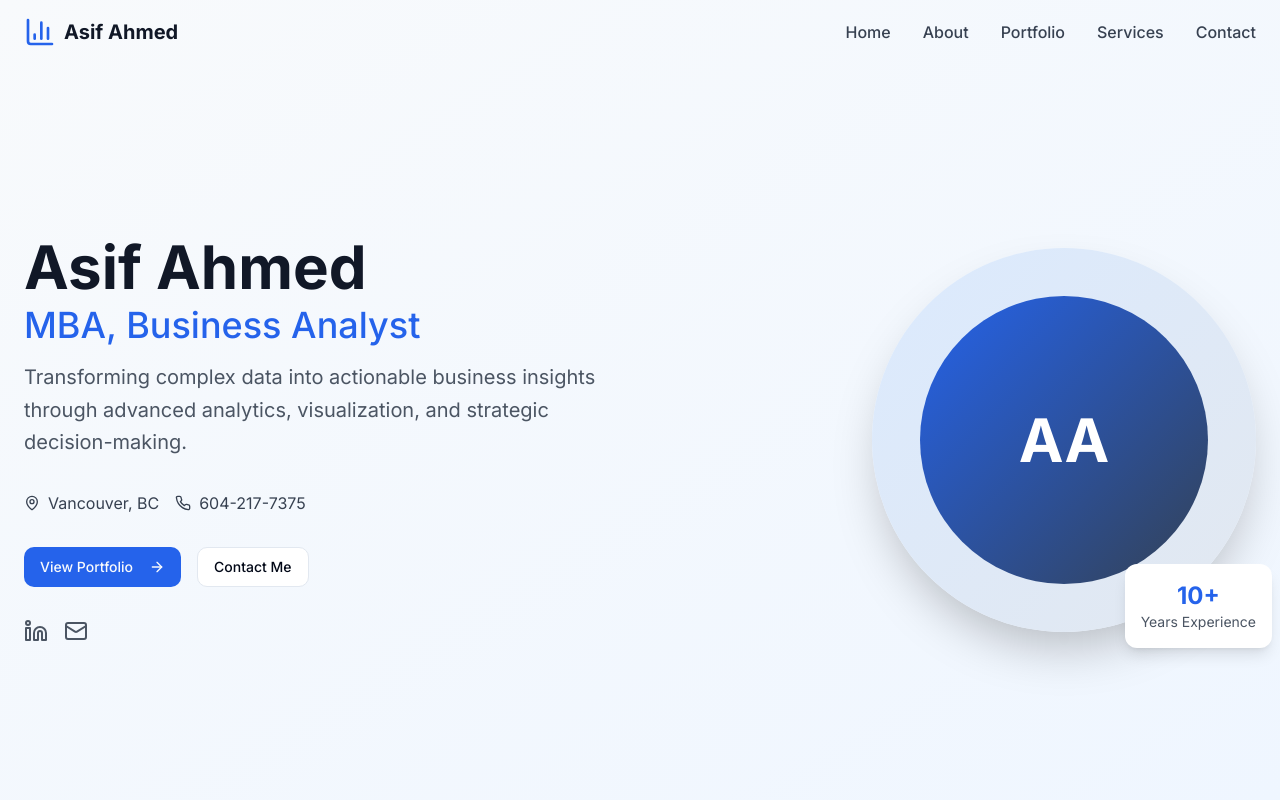
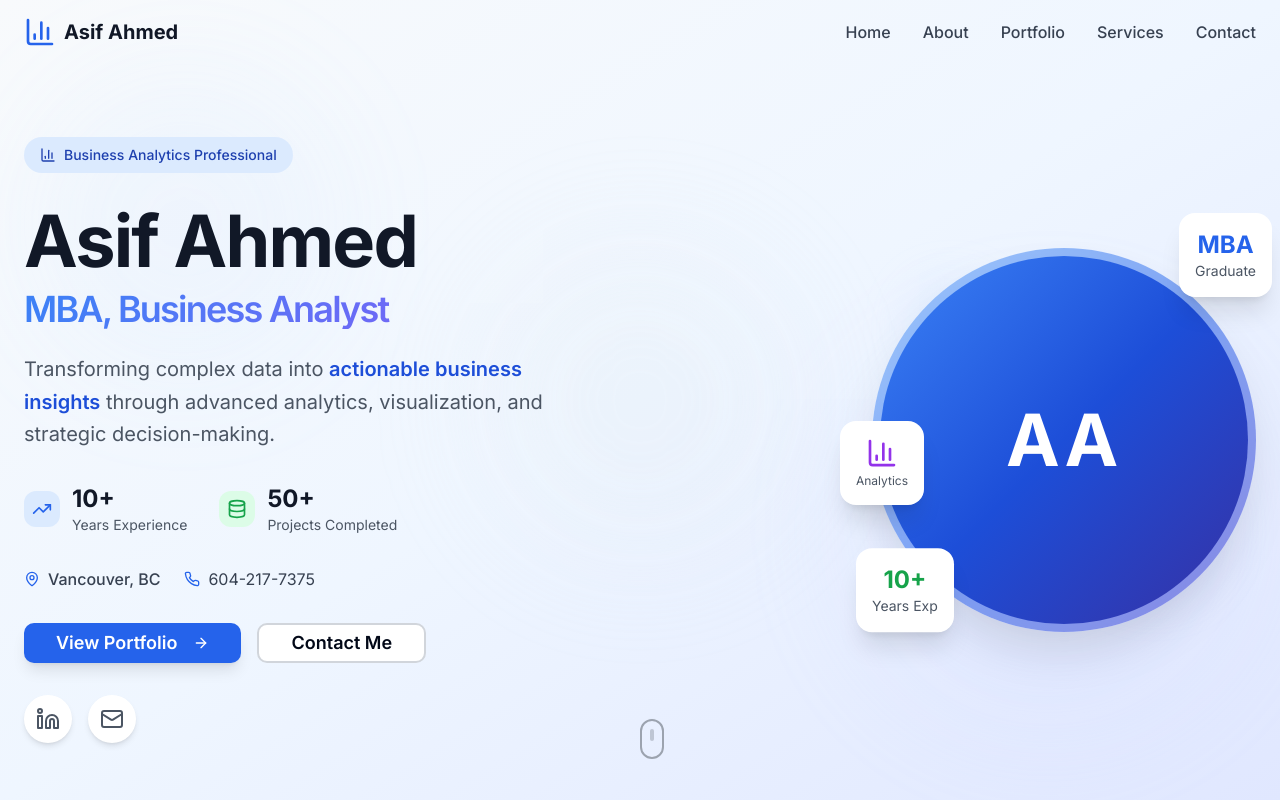
Before and after one commit to asifahmedamit/asifahmed, a React (Vite) app: page / in a window 1280 px wide. Shown: the top 800 px of the page. Built offline with nearby package versions, Linux system fonts and the light colour scheme.

Commit message:
Enhance hero section UI
Improved the Hero section's user interface with modern design elements.

```diff
--- a/src/components/Hero.tsx
+++ b/src/components/Hero.tsx
@@ -1,6 +1,6 @@
 
 import React from 'react';
-import { ArrowRight, Download, Linkedin, Mail, Phone, MapPin } from 'lucide-react';
+import { ArrowRight, Download, Linkedin, Mail, Phone, MapPin, BarChart3, TrendingUp, Database } from 'lucide-react';
 import { Button } from '@/components/ui/button';
 
 const Hero = () => {
@@ -10,73 +10,158 @@ const Hero = () => {
   };
 
   return (
-    <section id="home" className="min-h-screen flex items-center bg-gradient-to-br from-slate-50 to-blue-50 pt-20">
-      <div className="container mx-auto px-6">
-        <div className="grid lg:grid-cols-2 gap-12 items-center">
+    <section id="home" className="min-h-screen flex items-center relative overflow-hidden pt-20">
+      {/* Animated Background */}
+      <div className="absolute inset-0 bg-gradient-to-br from-slate-50 via-blue-50 to-indigo-100">
+        <div className="absolute inset-0">
+          <div className="absolute top-20 left-10 w-72 h-72 bg-blue-200/20 rounded-full blur-3xl animate-pulse"></div>
+          <div className="absolute bottom-20 right-10 w-96 h-96 bg-indigo-200/20 rounded-full blur-3xl animate-pulse delay-1000"></div>
+          <div className="absolute top-1/2 left-1/2 transform -translate-x-1/2 -translate-y-1/2 w-80 h-80 bg-slate-200/20 rounded-full blur-3xl animate-pulse delay-500"></div>
+        </div>
+      </div>
+
+      <div className="container mx-auto px-6 relative z-10">
+        <div className="grid lg:grid-cols-2 gap-16 items-center">
           {/* Left Content */}
-          <div className="space-y-8">
-            <div className="space-y-4">
-              <h1 className="text-5xl lg:text-6xl font-bold text-gray-900 leading-tight">
+          <div className="space-y-8 animate-fade-in">
+            {/* Badge */}
+            <div className="inline-flex items-center px-4 py-2 bg-blue-100 text-blue-800 rounded-full text-sm font-medium">
+              <BarChart3 className="h-4 w-4 mr-2" />
+              Business Analytics Professional
+            </div>
+
+            <div className="space-y-6">
+              <h1 className="text-6xl lg:text-7xl font-bold text-gray-900 leading-tight tracking-tight">
                 Asif Ahmed
-                <span className="block text-3xl lg:text-4xl text-blue-600 font-medium mt-2">
+                <span className="block text-3xl lg:text-4xl text-gradient font-semibold mt-3">
                   MBA, Business Analyst
                 </span>
               </h1>
-              <p className="text-xl text-gray-600 leading-relaxed">
-                Transforming complex data into actionable business insights through
+
+              <p className="text-xl text-gray-600 leading-relaxed max-w-xl">
+                Transforming complex data into <span className="font-semibold text-blue-700">actionable business insights</span> through
                 advanced analytics, visualization, and strategic decision-making.
               </p>
             </div>
 
-            <div className="flex flex-wrap gap-4">
-              <div className="flex items-center space-x-2 text-gray-700">
-                <MapPin className="h-4 w-4" />
-                <span>Vancouver, BC</span>
+            {/* Stats */}
+            <div className="flex flex-wrap gap-8">
+              <div className="flex items-center space-x-3">
+                <div className="p-2 bg-blue-100 rounded-lg">
+                  <TrendingUp className="h-5 w-5 text-blue-600" />
+                </div>
+                <div>
+                  <div className="text-2xl font-bold text-gray-900">10+</div>
+                  <div className="text-sm text-gray-600">Years Experience</div>
+                </div>
               </div>
-              <div className="flex items-center space-x-2 text-gray-700">
-                <Phone className="h-4 w-4" />
+              <div className="flex items-center space-x-3">
+                <div className="p-2 bg-green-100 rounded-lg">
+                  <Database className="h-5 w-5 text-green-600" />
+                </div>
+                <div>
+                  <div className="text-2xl font-bold text-gray-900">50+</div>
+                  <div className="text-sm text-gray-600">Projects Completed</div>
+                </div>
+              </div>
+            </div>
+
+            {/* Contact Info */}
+            <div className="flex flex-wrap gap-6 text-gray-700">
+              <div className="flex items-center space-x-2">
+                <MapPin className="h-4 w-4 text-blue-600" />
+                <span className="font-medium">Vancouver, BC</span>
+              </div>
+              <div className="flex items-center space-x-2">
+                <Phone className="h-4 w-4 text-blue-600" />
                 <span>604-217-7375</span>
               </div>
             </div>
 
+            {/* CTA Buttons */}
             <div className="flex flex-wrap gap-4">
-              <Button onClick={() => scrollToSection('portfolio')} className="bg-blue-600 hover:bg-blue-700">
+              <Button
+                onClick={() => scrollToSection('portfolio')}
+                className="bg-blue-600 hover:bg-blue-700 text-white px-8 py-3 text-lg font-semibold shadow-lg hover:shadow-xl transition-all duration-300 transform hover:-translate-y-1"
+              >
                 View Portfolio
-                <ArrowRight className="ml-2 h-4 w-4" />
+                <ArrowRight className="ml-2 h-5 w-5" />
               </Button>
-              <Button variant="outline" onClick={() => scrollToSection('contact')}>
+              <Button
+                variant="outline"
+                onClick={() => scrollToSection('contact')}
+                className="border-2 border-gray-300 hover:border-blue-600 hover:text-blue-600 px-8 py-3 text-lg font-semibold transition-all duration-300"
+              >
                 Contact Me
               </Button>
             </div>
 
+            {/* Social Links */}
             <div className="flex space-x-4">
-              <a href="https://www.linkedin.com/in/asifahmedamit/" target="_blank" rel="noopener noreferrer"
-                 className="text-gray-600 hover:text-blue-600 transition-colors">
+              <a
+                href="https://www.linkedin.com/in/asifahmedamit/"
+                target="_blank"
+                rel="noopener noreferrer"
+                className="p-3 bg-white rounded-full shadow-md hover:shadow-lg text-gray-600 hover:text-blue-600 transition-all duration-300 transform hover:-translate-y-1"
+              >
                 <Linkedin className="h-6 w-6" />
               </a>
-              <a href="mailto:asifamit@icloud.com"
-                 className="text-gray-600 hover:text-blue-600 transition-colors">
+              <a
+                href="mailto:asifamit@icloud.com"
+                className="p-3 bg-white rounded-full shadow-md hover:shadow-lg text-gray-600 hover:text-blue-600 transition-all duration-300 transform hover:-translate-y-1"
+              >
                 <Mail className="h-6 w-6" />
               </a>
             </div>
           </div>
 
-          {/* Right Content - Profile Image */}
-          <div className="flex justify-center lg:justify-end">
+          {/* Right Content - Enhanced Profile */}
+          <div className="flex justify-center lg:justify-end animate-fade-in">
             <div className="relative">
-              <div className="w-80 h-80 lg:w-96 lg:h-96 rounded-full bg-gradient-to-br from-blue-100 to-slate-200 flex items-center justify-center overflow-hidden shadow-2xl">
-                <div className="w-72 h-72 lg:w-88 lg:h-88 rounded-full bg-gradient-to-br from-blue-600 to-slate-700 flex items-center justify-center text-white text-6xl font-bold">
-                  AA
+              {/* Main Profile Circle */}
+              <div className="relative w-80 h-80 lg:w-96 lg:h-96">
+                <div className="absolute inset-0 bg-gradient-to-br from-blue-400 via-blue-600 to-indigo-700 rounded-full shadow-2xl animate-pulse"></div>
+                <div className="absolute inset-2 bg-gradient-to-br from-blue-500 via-blue-700 to-indigo-800 rounded-full flex items-center justify-center">
+                  <div className="text-white text-6xl lg:text-7xl font-bold tracking-wider">
+                    AA
+                  </div>
+                </div>
+
+                {/* Floating Elements */}
+                <div className="absolute -top-4 -right-4 bg-white rounded-2xl shadow-xl p-4 animate-bounce">
+                  <div className="text-center">
+                    <div className="text-2xl font-bold text-blue-600">MBA</div>
+                    <div className="text-sm text-gray-600">Graduate</div>
+                  </div>
+                </div>
+
+                <div className="absolute -bottom-4 -left-4 bg-white rounded-2xl shadow-xl p-4 animate-bounce delay-500">
+                  <div className="text-center">
+                    <div className="text-2xl font-bold text-green-600">10+</div>
+                    <div className="text-sm text-gray-600">Years Exp</div>
+                  </div>
+                </div>
+
+                <div className="absolute top-1/2 -left-8 transform -translate-y-1/2 bg-white rounded-2xl shadow-xl p-4 animate-bounce delay-1000">
+                  <div className="text-center">
+                    <BarChart3 className="h-8 w-8 text-purple-600 mx-auto mb-1" />
+                    <div className="text-xs text-gray-600">Analytics</div>
+                  </div>
                 </div>
               </div>
-              <div className="absolute -bottom-4 -right-4 bg-white rounded-lg shadow-lg p-4">
-                <div className="text-center">
-                  <div className="text-2xl font-bold text-blue-600">10+</div>
-                  <div className="text-sm text-gray-600">Years Experience</div>
-                </div>
-              </div>
+
+              {/* Decorative Elements */}
+              <div className="absolute -z-10 top-10 left-10 w-20 h-20 bg-blue-200/30 rounded-full blur-xl"></div>
+              <div className="absolute -z-10 bottom-10 right-10 w-32 h-32 bg-indigo-200/30 rounded-full blur-xl"></div>
             </div>
           </div>
+        </div>
+      </div>
+
+      {/* Scroll Indicator */}
+      <div className="absolute bottom-8 left-1/2 transform -translate-x-1/2 animate-bounce">
+        <div className="w-6 h-10 border-2 border-gray-400 rounded-full flex justify-center">
+          <div className="w-1 h-3 bg-gray-400 rounded-full mt-2 animate-pulse"></div>
         </div>
       </div>
     </section>
```
